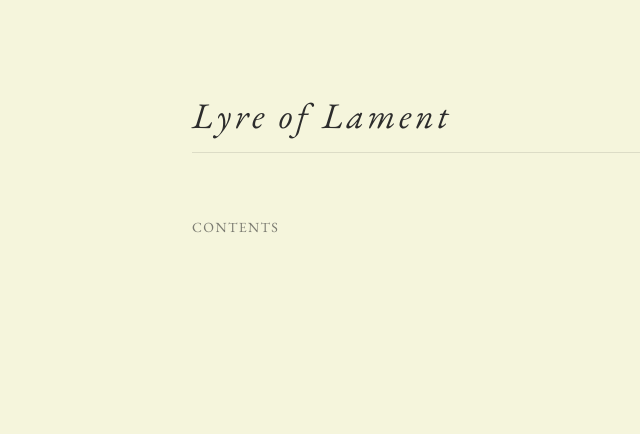
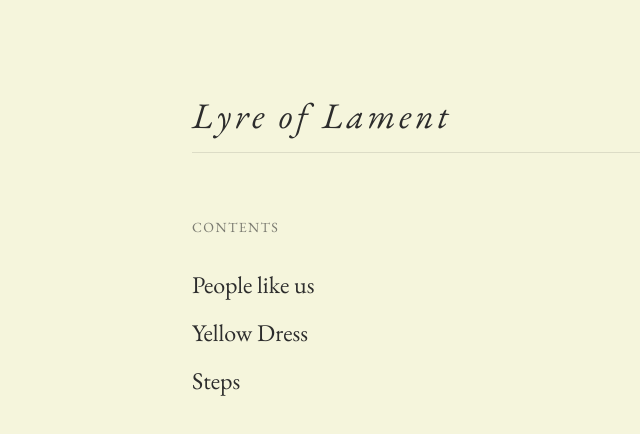
Before and after one commit to LyreofLament/Lyre-of-Lament, a plain HTML site: page index.html in a window 1280 px wide. Shown: the whole page, without its empty margins (112-752 px from the left). Drawn offline with nearby package versions, Linux system fonts and the light colour scheme.

Commit message:
index.html

```diff
--- a/index.html
+++ b/index.html
@@ -90,7 +90,7 @@ Yellow dress.`
             },
             {
                 title: "Steps",
-                content: `When I walk with you
+                content:   `When I walk with you
 Those little steps
 Stretch to infinite lengths
 And I travel across worlds.
@@ -111,8 +111,9 @@ from his heights of despair.
 Croce changing his definition of beauty
 For yours is in your being.
 Zarathustra stops speaking
-For Nietzsche finds his God alive.
-        }
+For Nietzsche finds his God alive.`
+                    }
+            // When you want to add a new poem, you'll put a comma here and paste it!
         ];
 
         const homeView = document.getElementById('home-view');
```
